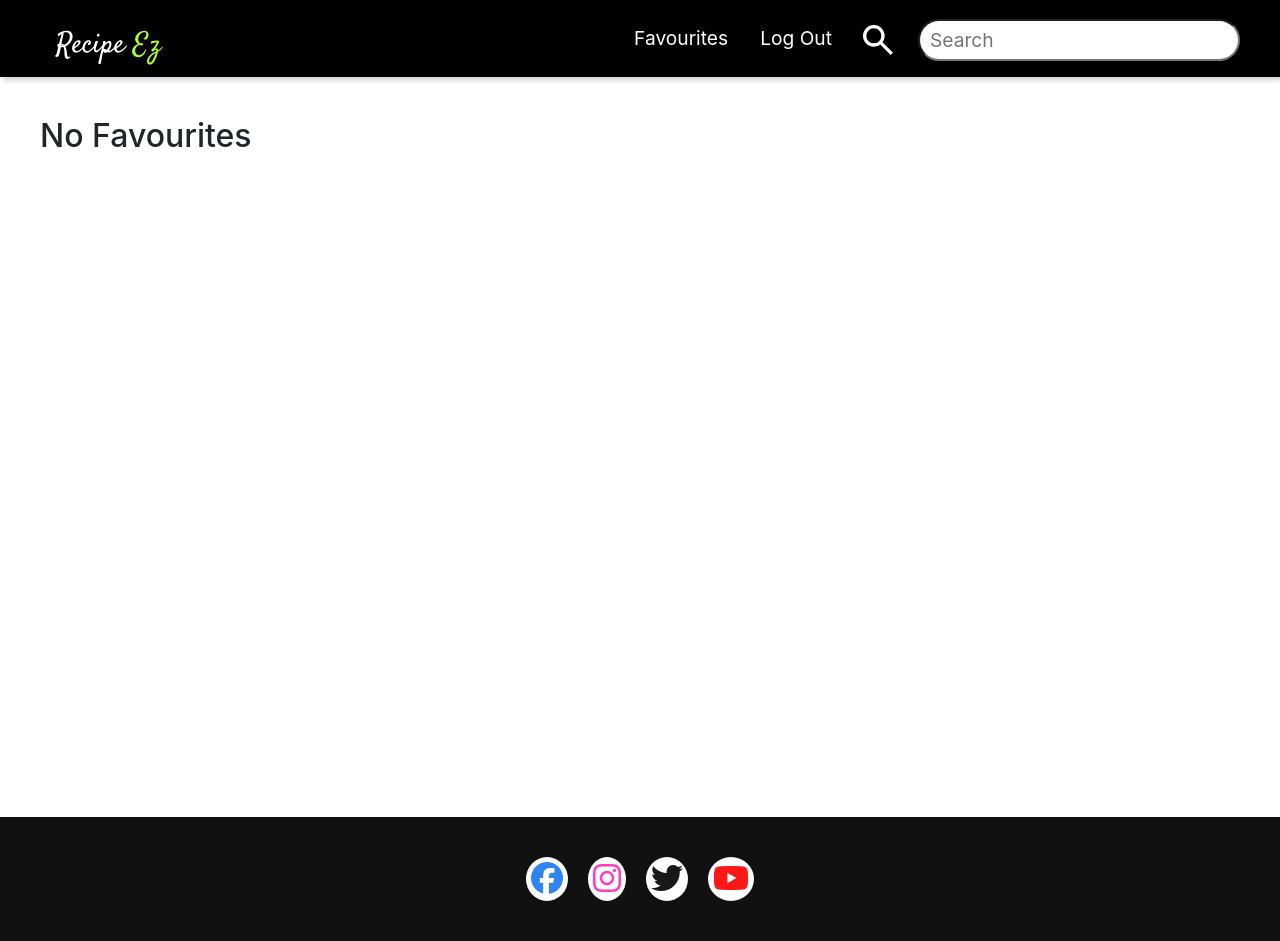
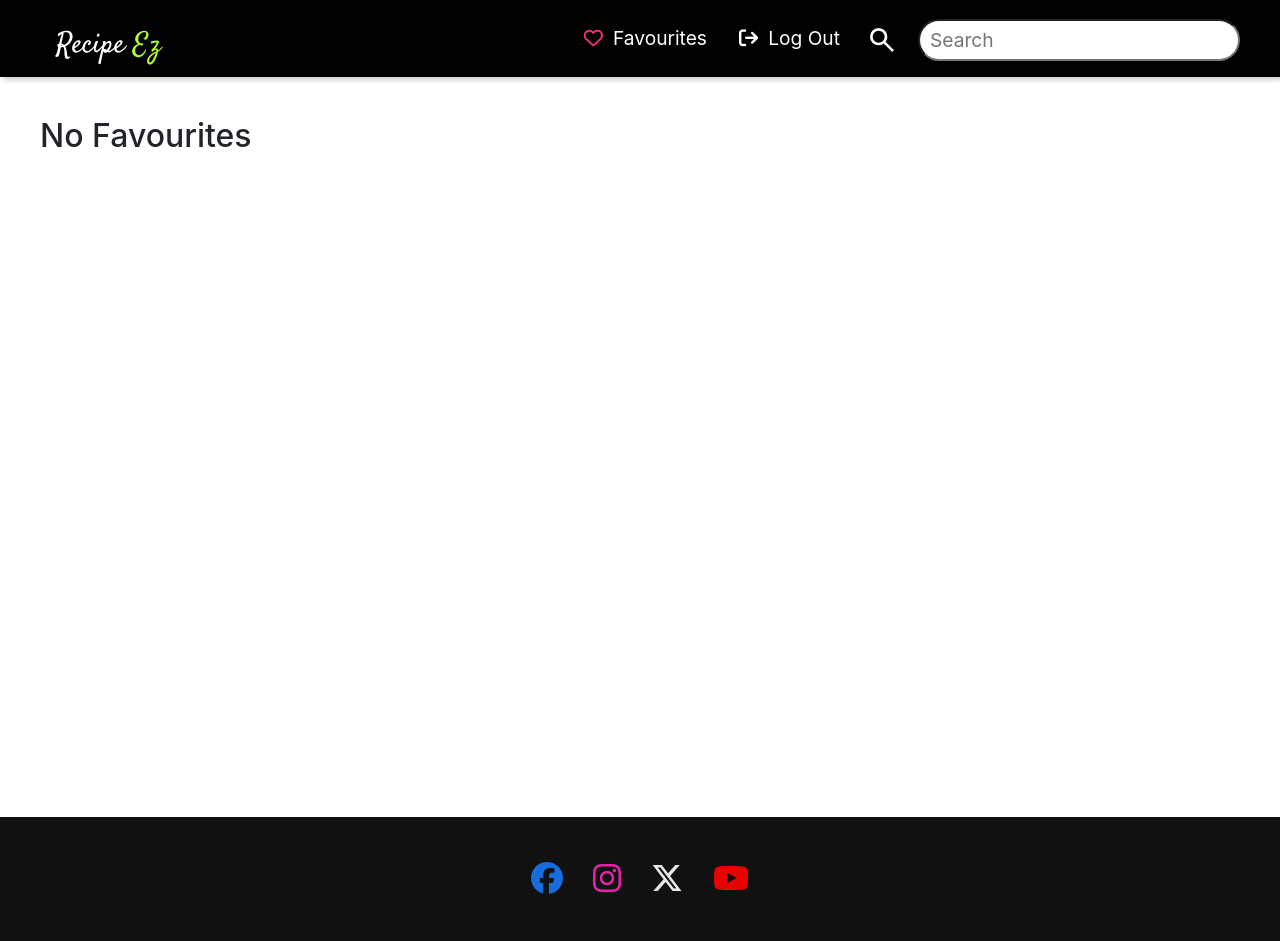
Before and after one commit to DevVortex504/ieee-tech, a Django app: page /favourites/ in a window 1280 px wide. Run offline with Django 4.2, Linux system fonts and the light colour scheme; a user stored in the database is signed in; data comes from the database, SQL or seed files in the repository; some libraries are stand-ins or nearby versions.

Commit message:
added icons, changed footer css

```diff
--- a/recipe/templates/recipe/layout.html
+++ b/recipe/templates/recipe/layout.html
@@ -33,23 +33,23 @@
                 </li>
                 {% if request.user.is_authenticated %}
                 <li class="nav-item">
-                    <a class="nav-link" href="{% url 'favourites' %}">Favourites</a>
+                    <a class="nav-link" href="{% url 'favourites' %}"><i style="padding-right: 10px; color: rgb(255, 47, 116);" class="fa-regular fa-heart"></i>Favourites</a>
                 </li>
                 {% endif %}
                 {% if user.is_authenticated %}
                     <li class="nav-item">
-                        <a class="nav-link" href="{% url 'logout' %}">Log Out</a>
+                        <a class="nav-link" href="{% url 'logout' %}"><i style="padding-right: 10px;" class="fa fa-sign-out" aria-hidden="true"></i>Log Out</a>
                     </li>
                 {% else %}
                     <li class="nav-item">
-                        <a class="nav-link" href="{% url 'login' %}">Log In</a>
+                        <a class="nav-link" href="{% url 'login' %}"><i style="padding-right: 10px;" class="fa fa-sign-in" aria-hidden="true"></i>Log In</a>
                     </li>
                     <li class="nav-item">
                         <a class="nav-link" href="{% url 'register' %}">Register</a>
                     </li>
                 {% endif %}
                 <li class="nav-search">
-                    <svg class="search-icon" xmlns="http://www.w3.org/2000/svg" height="40" viewBox="0 -960 960 960" width="40"><path d="M784-120 532-372q-30 24-69 38t-83 14q-109 0-184.5-75.5T120-580q0-109 75.5-184.5T380-840q109 0 184.5 75.5T640-580q0 44-14 83t-38 69l252 252-56 56ZM380-400q75 0 127.5-52.5T560-580q0-75-52.5-127.5T380-760q-75 0-127.5 52.5T200-580q0 75 52.5 127.5T380-400Z"/></svg>
+                    <svg class="search-icon" xmlns="http://www.w3.org/2000/svg" height="32" viewBox="0 -960 960 960" width="32"><path d="M784-120 532-372q-30 24-69 38t-83 14q-109 0-184.5-75.5T120-580q0-109 75.5-184.5T380-840q109 0 184.5 75.5T640-580q0 44-14 83t-38 69l252 252-56 56ZM380-400q75 0 127.5-52.5T560-580q0-75-52.5-127.5T380-760q-75 0-127.5 52.5T200-580q0 75 52.5 127.5T380-400Z"/></svg>
                     <form method="GET" action="{% url 'search' %}">
                         {% csrf_token %}
                         <input class="search" type="text" name="q" minlength="0" maxlength="100" required placeholder="Search" value="{{query}}">
@@ -65,23 +65,23 @@
                 </li>
                 {% if request.user.is_authenticated %}
                 <li class="nav-item">
-                    <a class="nav-link" href="{% url 'favourites' %}">Favourites</a>
+                    <a class="nav-link" href="{% url 'favourites' %}"><i style="padding-right: 10px; color: rgb(255, 47, 116);" class="fa-regular fa-heart"></i>Favourites</a>
                 </li>
                 {% endif %}
                 {% if user.is_authenticated %}
                     <li class="nav-item">
-                        <a class="nav-link" href="{% url 'logout' %}">Log Out</a>
+                        <a class="nav-link" href="{% url 'logout' %}"><i style="padding-right: 10px;" class="fa fa-sign-out" aria-hidden="true"></i>Log Out</a>
                     </li>
                 {% else %}
                     <li class="nav-item">
-                        <a class="nav-link" href="{% url 'login' %}">Log In</a>
+                        <a class="nav-link" href="{% url 'login' %}"><i style="padding-right: 5px;" class="fa fa-sign-in" aria-hidden="true"></i>Log In</a>
                     </li>
                     <li class="nav-item">
                         <a class="nav-link" href="{% url 'register' %}">Register</a>
                     </li>
                 {% endif %}
                 <li class="nav-search">
-                    <svg xmlns="http://www.w3.org/2000/svg" height="40" viewBox="0 -960 960 960" width="40"><path d="M784-120 532-372q-30 24-69 38t-83 14q-109 0-184.5-75.5T120-580q0-109 75.5-184.5T380-840q109 0 184.5 75.5T640-580q0 44-14 83t-38 69l252 252-56 56ZM380-400q75 0 127.5-52.5T560-580q0-75-52.5-127.5T380-760q-75 0-127.5 52.5T200-580q0 75 52.5 127.5T380-400Z"/></svg>
+                    <svg class="search-icon" xmlns="http://www.w3.org/2000/svg" height="32" viewBox="0 -960 960 960" width="32"><path d="M784-120 532-372q-30 24-69 38t-83 14q-109 0-184.5-75.5T120-580q0-109 75.5-184.5T380-840q109 0 184.5 75.5T640-580q0 44-14 83t-38 69l252 252-56 56ZM380-400q75 0 127.5-52.5T560-580q0-75-52.5-127.5T380-760q-75 0-127.5 52.5T200-580q0 75 52.5 127.5T380-400Z"/></svg>
                     <form method="GET" action="{% url 'search' %}">
                         {% csrf_token %}
                         <input class="search" type="text" name="q" minlength="0" maxlength="100" required placeholder="Search" value="{{query}}">
@@ -120,7 +120,7 @@
             <div class="social-icons">
                 <a href="https://www.facebook.com/MITCSAIL/videos/rick-roll/175310064147000/"><i id="facebook" class="fa-brands fa-facebook"></i></a>
                 <a href="https://www.instagram.com/p/BgSlRglAKBn/?hl=en"><i id="instagram" class="fa-brands fa-instagram"></i></a>
-                <a href="https://x.com/MIT_CSAIL/status/1363172815315214336"><i id="twitter" class="fa-brands fa-twitter"></i></a>
+                <a href="https://x.com/MIT_CSAIL/status/1363172815315214336"><i id="twitter" class="fa-brands fa-x-twitter"></i></a>
                 <a href="https://www.youtube.com/watch?v=dQw4w9WgXcQ"><i id="youtube" class="fa-brands fa-youtube"></i></a>
             </div>
         </footer>
--- a/static/recipe/styles.css
+++ b/static/recipe/styles.css
@@ -104,7 +104,7 @@ nav svg{
     display: none;
 }
 
-@media(max-width:800px){
+@media(max-width:820px){
     nav li{
         display: none;
     }
@@ -149,7 +149,7 @@ nav svg{
     }
 }
 
-@media(max-width:400px){
+@media(max-width:440px){
     .search-icon{
         display: none;
     }
@@ -636,13 +636,14 @@ nav svg{
     text-decoration: none;
     padding: 5px;
     margin: 10px;
-    background-color: white;
     border-radius: 60%;
     transition: 0.3s;
 }
 .social-icons a:hover{
     background-color: black;
-    transition: 0.4s;
+    transform: scale(1.2);
+    background-color: rgba(255, 255, 255, 0.09);
+    transition: 0.3s;
 }
 
 .social-icons a i{
@@ -653,9 +654,6 @@ nav svg{
     color: #1877F2;
 }
 #twitter{
-    color: black;
-}
-#twitter:hover{
     color: white;
 }
 #youtube{
```
Also changed, not shown: recipe/static/recipe/styles.css (+5 -7 lines), recipe/templates/recipe/styles.css (+5 -7 lines), staticfiles_build/static/recipe/styles.css (+5 -7 lines).
